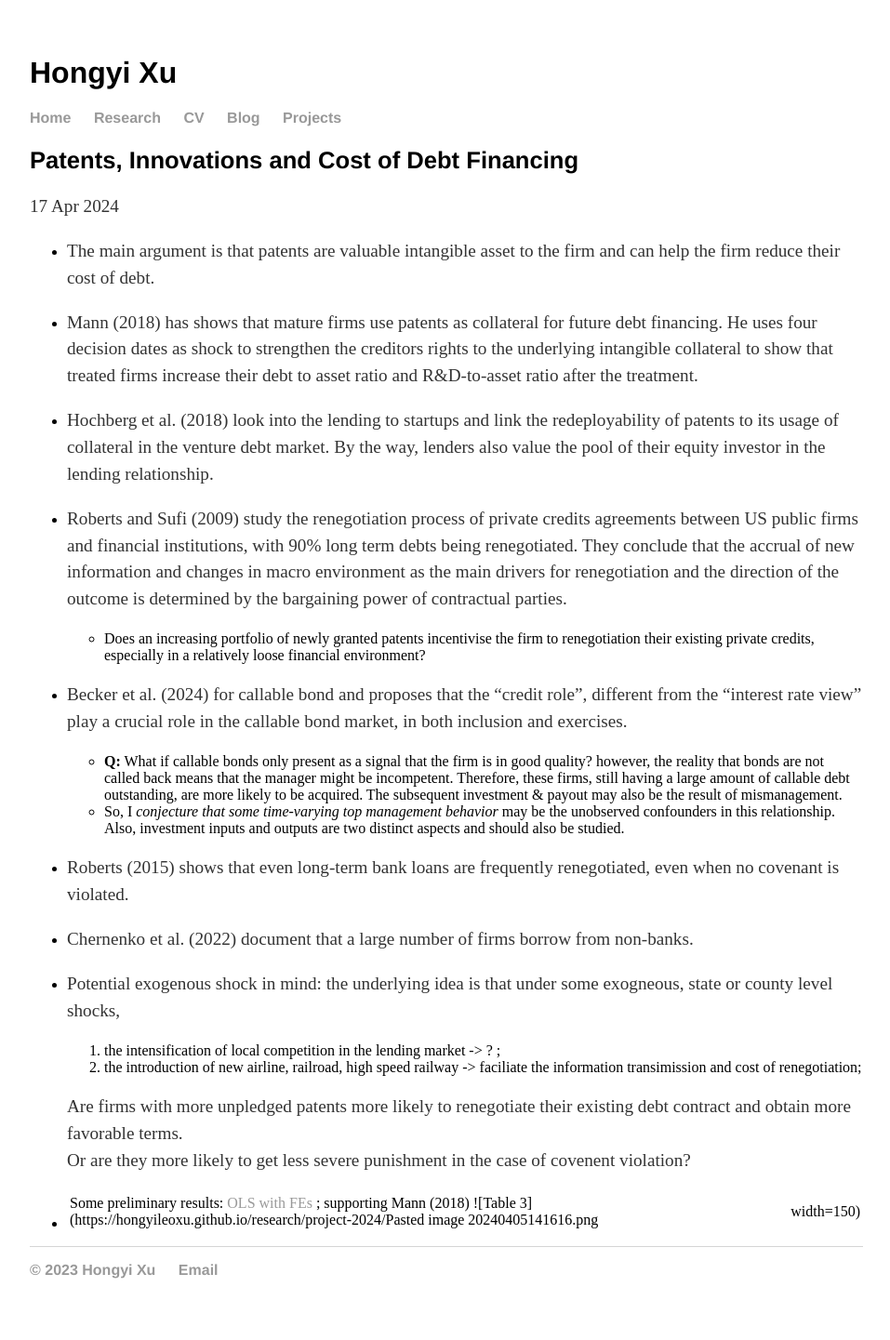
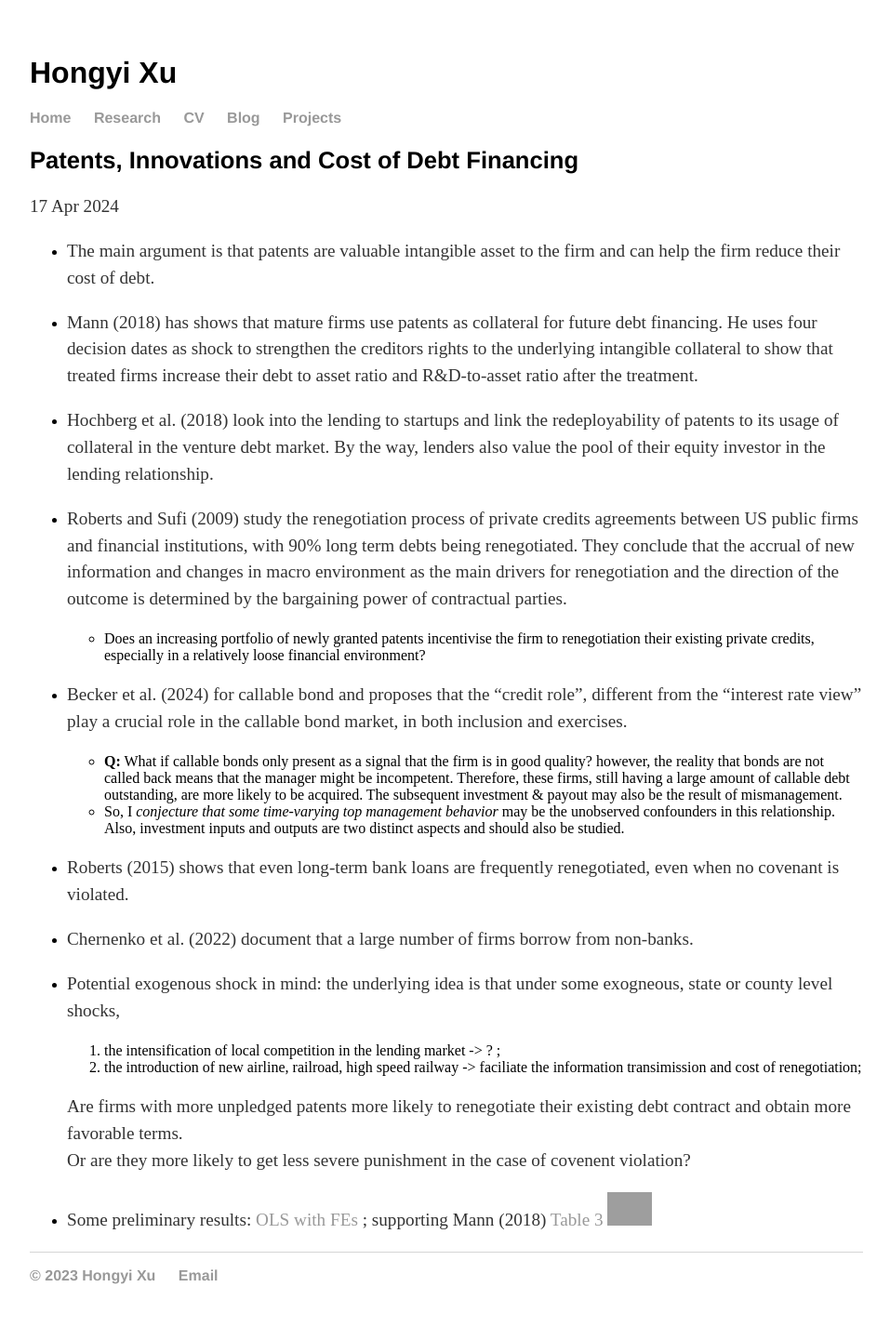
Before and after one commit to hongyileoxu/hongyileoxu.github.io, a Jekyll site: the page built from _posts/2024-04-17-project-2024.md, in a window 1280 px wide. Shown: the whole page at 93% size, without its empty margins (160-1117 px from the left). Built offline with Jekyll 4.4.1, drawn with Linux system fonts in a browser that asks for light colours.

Commit message:
Update 2024-04-17-project-2024.md

```diff
--- a/_posts/2024-04-17-project-2024.md
+++ b/_posts/2024-04-17-project-2024.md
@@ -31,4 +31,5 @@ date: 2024-04-17
   Are firms with more unpledged patents more likely to renegotiate their existing debt contract and obtain more favorable terms.<br>
   Or are they more likely to get less severe punishment in the case of covenent violation?
 
-- Some preliminary results: [OLS with FEs](https://hongyileoxu.github.io/research/project-2024/leverage_innovation.html) ; supporting Mann (2018) ![Table 3](https://hongyileoxu.github.io/research/project-2024/Pasted image 20240405141616.png | width=150)
+- Some preliminary results: [OLS with FEs](https://hongyileoxu.github.io/research/project-2024/leverage_innovation.html) ; supporting Mann (2018) [Table 3](https://hongyileoxu.github.io/research/project-2024/Pasted image 20240405141616.png)
+<img src="https://hongyileoxu.github.io/research/project-2024/Pasted image 20240405141616.png" width="48">
```
